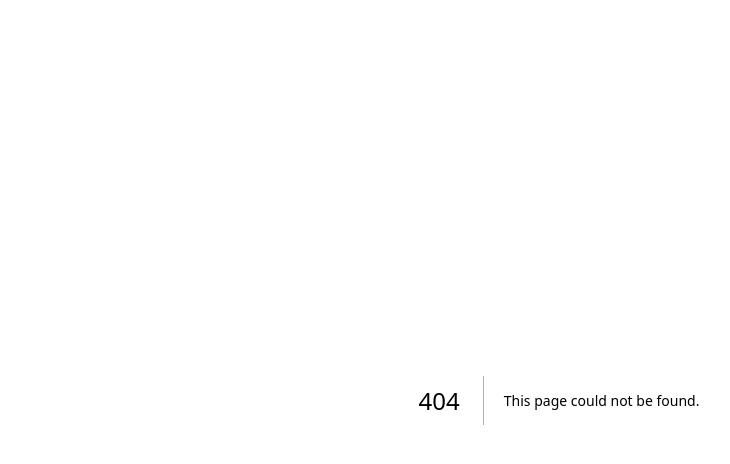
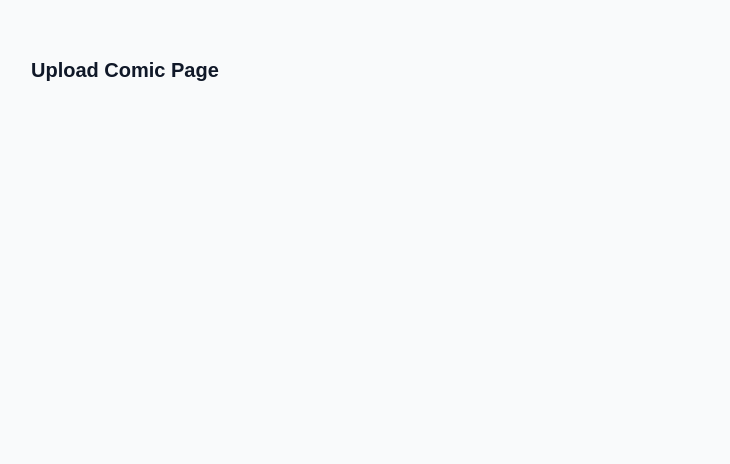
Before and after one commit to lenovix/KMLapp, a Next.js app: page /komify/upload in a window 1280 px wide. Before the commit this address had no page. Shown: the top 464 px of the page, without its empty margins (81-811 px from the left). Built offline with nearby package versions, Linux system fonts and the light colour scheme.

Commit message:
restruktur component

```diff
--- a/app/komify/page.tsx
+++ b/app/komify/page.tsx
@@ -1,6 +1,6 @@
 "use client";
 
-import AllComic from "@/components/Komify/all-comic";
+import AllComic from "@/components/Komify/Home/all-comic";
 
 export default function KomifyHome() {
   return (
--- /dev/null
+++ b/app/komify/upload/page.tsx
@@ -0,0 +1,7 @@
+export default function UploadComicPage() {
+  return (
+    <div className="p-6 text-gray-900 dark:text-white text-xl font-semibold">
+      Upload Comic Page
+    </div>
+  );
+}
--- a/components/Komify/all-comic.tsx
+++ b/components/Komify/Home/all-comic.tsx
@@ -3,9 +3,9 @@
 import { useState, useMemo } from "react";
 import Link from "next/link";
 import comics from "@/data/komify/comics.json";
-import AllComicHeader from "@/components/Komify/AllComicHeader";
-import Pagination from "@/components/Komify/Pagination";
-import FilterTags from "@/components/Komify/FilterTags";
+import AllComicHeader from "@/components/Komify/Home/header";
+import Pagination from "@/components/Komify/Home/Pagination";
+import FilterTags from "@/components/Komify/Home/FilterTags";
 
 export default function AllComic() {
   const [searchTerm, setSearchTerm] = useState("");
--- a/components/Komify/AllComicHeader.tsx
+++ b/components/Komify/Home/header.tsx
@@ -32,7 +32,7 @@ export default function AllComicHeader({
           className="w-full max-w-md px-4 py-2 border rounded-lg focus:outline-none focus:ring-2 focus:ring-blue-500 dark:bg-gray-800 dark:border-gray-700 dark:text-white"
         />
         <Link
-          href="/upload"
+          href="/komify/upload"
           className="p-2 bg-blue-600 text-white rounded-lg hover:bg-blue-700 transition-colors flex items-center gap-2"
           title="Upload"
         >
--- a/components/Komify/header.tsx
+++ /dev/null
@@ -1,9 +0,0 @@
-export default function Header() {
-  return (
-    <header className="w-full shadow-md px-6 py-4 flex items-center justify-between">
-      <div className="text-2xl font-bold text-gray-900 dark:text-white">
-        Komicfy
-      </div>
-    </header>
-  );
-}
```
Also changed, not shown: components/Komify/Home/FilterTags.tsx (renamed from components/Komify/FilterTags.tsx), components/Komify/Home/Pagination.tsx (renamed from components/Komify/Pagination.tsx).
